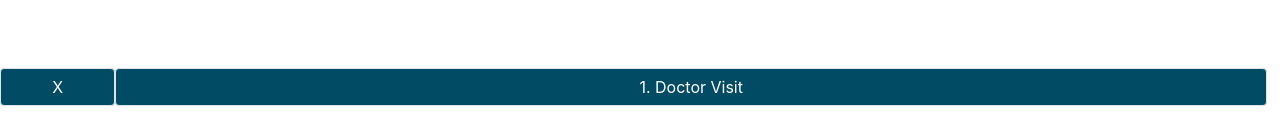
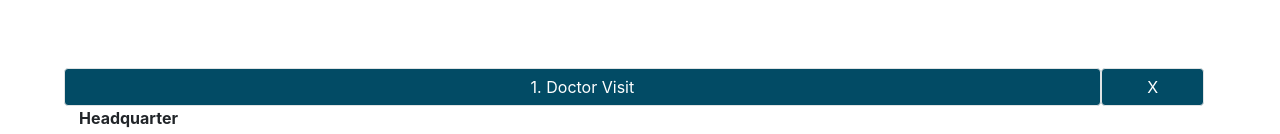
Before and after one commit to teamdcr2020/React-UI, a React (Create React App) app: page /doctorVisitForm in a window 1280 px wide. Shown: the part 276-410 px from the top of the page. Built offline with nearby package versions, Linux system fonts and the light colour scheme; sample sign-in values are in the browser's storage.

Commit message:
fixed the serial number and moved few things to template

```diff
--- a/src/components/DCR/DoctorVisit.js
+++ b/src/components/DCR/DoctorVisit.js
@@ -12,6 +12,7 @@ import Footer from '../common/Footer'
 import * as commonConstant from '../common/CommonConstant'
 import el from "date-fns/locale/en-IN";
 import Collapse from 'react-bootstrap/Collapse';
+import { nanoid } from 'nanoid';
 
 registerLocale("el", el)
 
@@ -42,7 +43,7 @@ class DoctorVisits extends Component {
     super();
     this.state = {
       selectedDate: moment(),
-      doctorVisitFormList: [{}],
+      doctorVisitFormList: [React.createRef()],
       noOfForms: 0,
       date: new Date(),
       awaitingResponse: true,
@@ -56,6 +57,7 @@ class DoctorVisits extends Component {
     this.redirectToHome = this.redirectToHome.bind(this)
     this.addForms = this.addForms.bind(this)
     this.waitForData = this.waitForData.bind(this)
+    this.removeItem = this.removeItem.bind(this)
   }
 
   componentDidMount() {
@@ -127,17 +129,14 @@ class DoctorVisits extends Component {
 
   }
 
-  addForms() {
+  addForms(e) {
     {
 
       let valid = true;
       for (let j = 0; j < this.state.doctorVisitFormList.length; j++) {
         let formValidity = this.state.doctorVisitFormList[j].current.validateForm();
         valid = valid & formValidity
-        if (!formValidity)
-          document.getElementById('showHide' + j).style.color = 'red'
-        else
-          document.getElementById('showHide' + j).style.color = 'white'
+
       }
       if (moment().isBefore(this.state.date)) {
         valid = false;
@@ -153,50 +152,28 @@ class DoctorVisits extends Component {
         logsfield = logsfield + "1. ";
         document.getElementById('logs').innerHTML = logsfield
         //console.log("list size:" + list.length)
-        for (let i = 0; i < list.length; i++) {
-          this.showHide({ index: i }, true)
-        }
 
-        list.push(new DoctorVisitForm());
+        list.push(React.createRef());
         logsfield = logsfield + "2. ";
         document.getElementById('logs').innerHTML = logsfield
-        //console.log('form size before: ' + this.state.doctorVisitFormList.length)
-        this.setState({ doctorVisitFormList: list });
+        //console.log('form size before: ' + this.state.doctorVisitFormList.length)\
+        e.preventDefault();
+        this.setState({ doctorVisitFormList: [...list ]});
         //console.log('form size after: ' + this.state.doctorVisitFormList.length)
         document.getElementById('logs').innerHTML = logsfield + "3. "
       }
     }
   }
-  showHide(index, hideFlag) {
 
-    let templateId = 'template' + index.index;
-    console.log('showhiede for: ' + templateId + ' -- ' + JSON.stringify(index))
-    if (document.getElementById(templateId) != null) {
-      if (document.getElementById(templateId).style.display == "none" && !hideFlag)
-        document.getElementById(templateId).style.display = "block"
-      else
-        document.getElementById(templateId).style.display = "none";
-    }
-  }
 
-  showHideName(id, name) {
-    if (name != 'undefined' && name.length > 0) {
-      let findIndex = parseInt(id.substring(8))
-      //console.log('index is :'+id.substring(8)+JSON.stringify(name))
-      let inner = document.getElementById('showHide' + findIndex).innerHTML;
-      document.getElementById('showHide' + findIndex).innerHTML = (findIndex + 1) + '. Doctor Visit : ' + name[0].name;
-    }
-  }
-
-  removeTemplate(index) {
-    let item = index.index;
-
-    console.log('removeTemplate called for index: ' + JSON.stringify(index))
+   removeItem(item) {
+     console.log('removeTemplate called for index: ' + JSON.stringify(item))
     if(this.state.doctorVisitFormList[item])
     {
-    this.state.doctorVisitFormList[item].current. hideTemplate();
-    this.state.doctorVisitFormList.splice(index.index,1);
-    document.getElementById("form"+index.index).style.display= "none";
+    let items = [...this.state.doctorVisitFormList]
+    items.splice(item,1);
+
+    this.setState({doctorVisitFormList : items})
     }
 
   }
@@ -206,26 +183,23 @@ class DoctorVisits extends Component {
       return (<Redirect to={'/'} />)
     }
     let formList = null;
+    let counter =1;
     formList = (
       <div>
 
         {this.state.doctorVisitFormList.map((form, index) => {
           //   {this.setState({noOfForms: this.state.noOfForms+1})}
           console.log('index while population of doctor visit template' + index);
-          return <div id={'form'+index}>   <br />
-            <button type="submit" className="btn btn-default btn-primary custom-btn" style={{ width: "9%" }} onClick={() => this.removeTemplate({ index })}> X </button>
-            <a id={'showHide' + index} onClick={() => this.showHide({ index })} className="btn btn-default btn-primary custom-btn" style={{ width: "90%" }}  >  {index + 1}. Doctor Visit </a>
-            <Template id={'template' + index}  size={this.state.doctorVisitFormList != null && this.state.doctorVisitFormList.length} showHideName={this.showHideName} ref={this.state.doctorVisitFormList[index]} />
-
-          </div>
+          return (
 
 
 
-        })}
+            <Template id={'template' + index} serial={index} removeFromParent= {this.removeItem} key= { index}  size={this.state.doctorVisitFormList != null && this.state.doctorVisitFormList.length} /*showHideName={this.showHideName}*/ ref={this.state.doctorVisitFormList[index]} />
 
 
+       ) })}
+
       </div>
-
 
     );
 
@@ -261,7 +235,7 @@ class DoctorVisits extends Component {
               <br /><br />
               <div className="col-sm-offset-2 col-sm-10">
                 {/* <button type="submit" className="btn btn-default btn-primary custom-btn" style={{ width: "49%" }} onClick={() => this.removeTemplate()}> Remove </button>  */}
-                <button type="submit" style={{ width: "49%" }} className="btn btn-default btn-primary custom-btn " onClick={this.addForms}>Add More </button>
+                <button type="submit" style={{ width: "49%" }} className="btn btn-default btn-primary custom-btn " onClick={(e)=>this.addForms(e)}>Add More </button>
                 <button type="submit" style={{ width: "49%" }} className="btn btn-default btn-primary custom-btn">Submit</button>
               </div>
             </div>
--- a/src/components/DCR/DoctorVisitFormTemplate.js
+++ b/src/components/DCR/DoctorVisitFormTemplate.js
@@ -48,7 +48,8 @@ export class Template extends Component {
       giftStyle: 'searchBox',
       remarksStyle: '1px solid #cccccc',
       doctorExists: false,
-      displayStatus: 'block'
+      displayStatus: 'block',
+      deleted: false
 
     }
     this.handleHeadquarterSelection = this.handleHeadquarterSelection.bind(this)
@@ -397,6 +398,10 @@ export class Template extends Component {
     else
       this.setState({ productStyle: 'searchBox' })
 
+       if (!valid)
+         document.getElementById('showHide' + this.props.serial).style.color = 'red'
+       else
+         document.getElementById('showHide' +  this.props.serial).style.color = 'white'
     return valid;
   }
 
@@ -405,6 +410,25 @@ export class Template extends Component {
     document.getElementById(this.props.id).innerHTML = "<div/>"
   }
 
+  showHide(index, hideFlag) {
+
+    let templateId = 'container'+index
+    console.log('showhiede for: ' + templateId + ' -- ' + JSON.stringify(index))
+    if (document.getElementById(templateId) != null) {
+      if (document.getElementById(templateId).style.display == "none" && !hideFlag)
+        document.getElementById(templateId).style.display = "block"
+      else
+        document.getElementById(templateId).style.display = "none";
+    }
+  }
+
+  showHideName(id, name) {
+    if (name != 'undefined' && name.length > 0) {
+      let findIndex = id
+      let inner = document.getElementById('showHide' + findIndex).innerHTML;
+      document.getElementById('showHide' + findIndex).innerHTML = (findIndex + 1) + '. Doctor Visit : ' + name[0].name;
+    }
+  }
   render() {
 
     let headquarterItems = null;
@@ -444,12 +468,28 @@ export class Template extends Component {
     // if(this.props.id === deleteItem)
     //    return(<div></div>)
     // else
+    if(this.state.deleted)
+    {
+      this.setState({deleted:false}, ()=>{
+        this.props.removeFromParent(this.props.serial)
+
+      })
+
+      console.log('removing:'+this.state.selectedDoctor)
+      return null;
+    }
+    else
     return (
 
       <form className="form-horizontal  " style={{ marginLeft: "5%", marginRight: "5%" }} id={this.props.id} idsize={this.props.size} srole="form" >
 
+
         <br />
 
+        <a id={'showHide'+this.props.serial} onClick={() => this.showHide(this.props.serial)} className="btn btn-default btn-primary custom-btn" style={{ width: "90%" }}> {(this.props.serial+1) +'. ' } Doctor Visit </a>
+            <button type="submit" className="btn btn-default btn-primary custom-btn" style={{ width: "9%" }} onClick={() => this.setState({deleted:true})}> X </button>
+
+            <div id = {'container'+this.props.serial}>
         <div className="form-group">
           <label className="col-sm-2 control-label">Headquarter</label>
           <div className="col-sm-10">
@@ -473,7 +513,7 @@ export class Template extends Component {
               style={{ width: "100%", display: 'inline-block', border: this.state.doctorStyle }}
               id={"doctor" + this.state.id}
               labelKey="name"
-              onChange={(s) => { this.props.showHideName(this.props.id, s); this.state.selectedDoctor = s; this.validateDoctor(s) }}
+              onChange={(s) => { this.showHideName(this.props.serial, s); this.state.selectedDoctor = s; this.validateDoctor(s) }}
               //selected = {this.state.selectedDoctor}
               options={this.state.doctorList != null && this.state.doctorList}
               placeholder="Choose Doctor"
@@ -568,7 +608,7 @@ export class Template extends Component {
 
         <br />
 
-
+        </div>
 
 
       </form>
```
